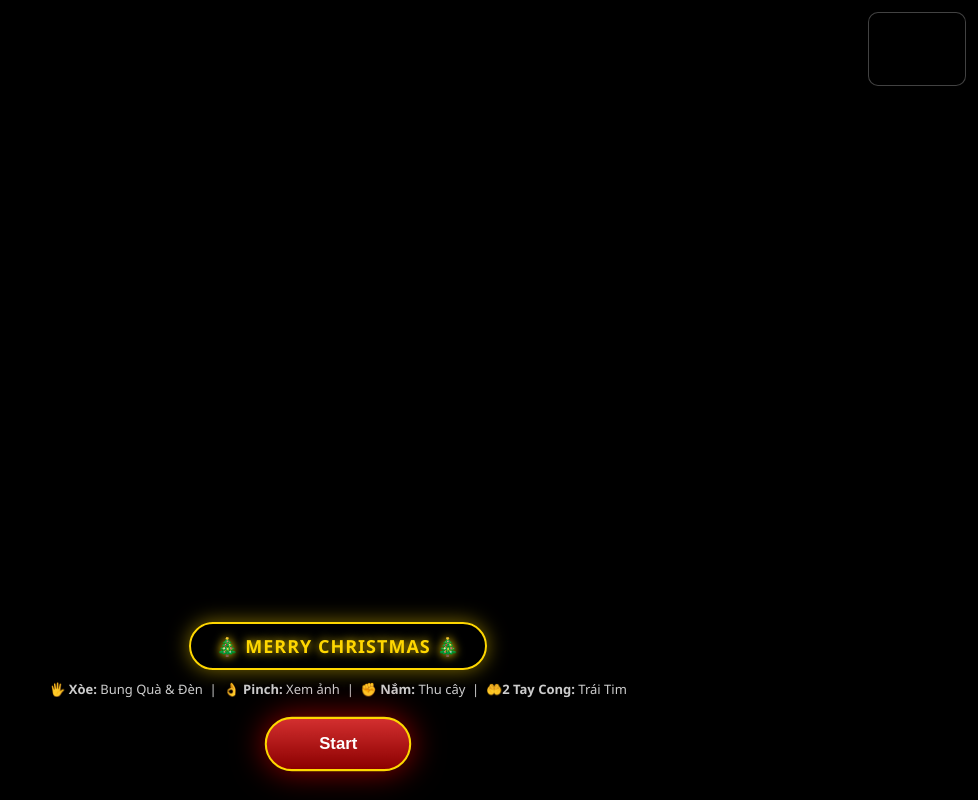
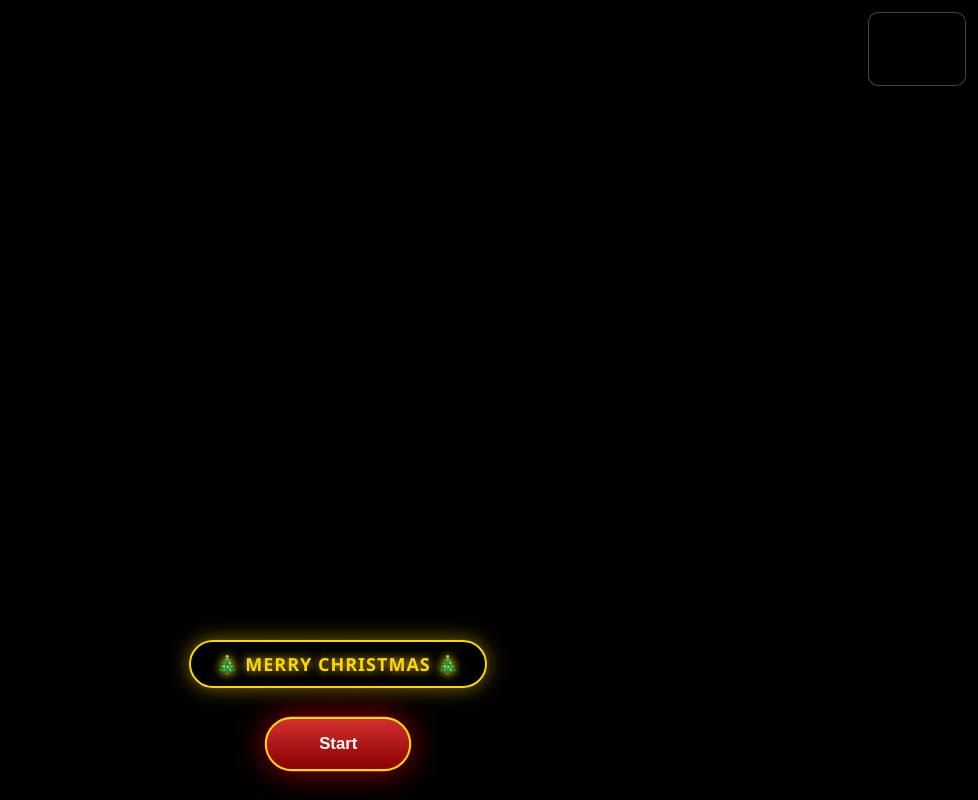
Before and after one commit to lkey124/asa, a plain HTML site: page index.html in a window 1280 px wide. Shown: the whole page, without its empty margins (302-1280 px from the left). Drawn offline with nearby package versions, Linux system fonts and the light colour scheme.

Commit message:
Update index.html

```diff
--- a/index.html
+++ b/index.html
@@ -125,8 +125,7 @@
     <div id="ui-layer">
         <div id="status" class="badge">🎄 Merry Christmas 🎄</div>
         <div class="guide">
-            🖐 <b>Xòe:</b> Bung Quà & Đèn &nbsp;|&nbsp; 👌 <b>Pinch:</b> Xem ảnh &nbsp;|&nbsp; ✊ <b>Nắm:</b> Thu cây
-            &nbsp;|&nbsp; 🤲<b>2 Tay Cong:</b> Trái Tim
+
         </div>
         <button id="btnStart" onclick="startSystem()">Start</button>
     </div>
```
